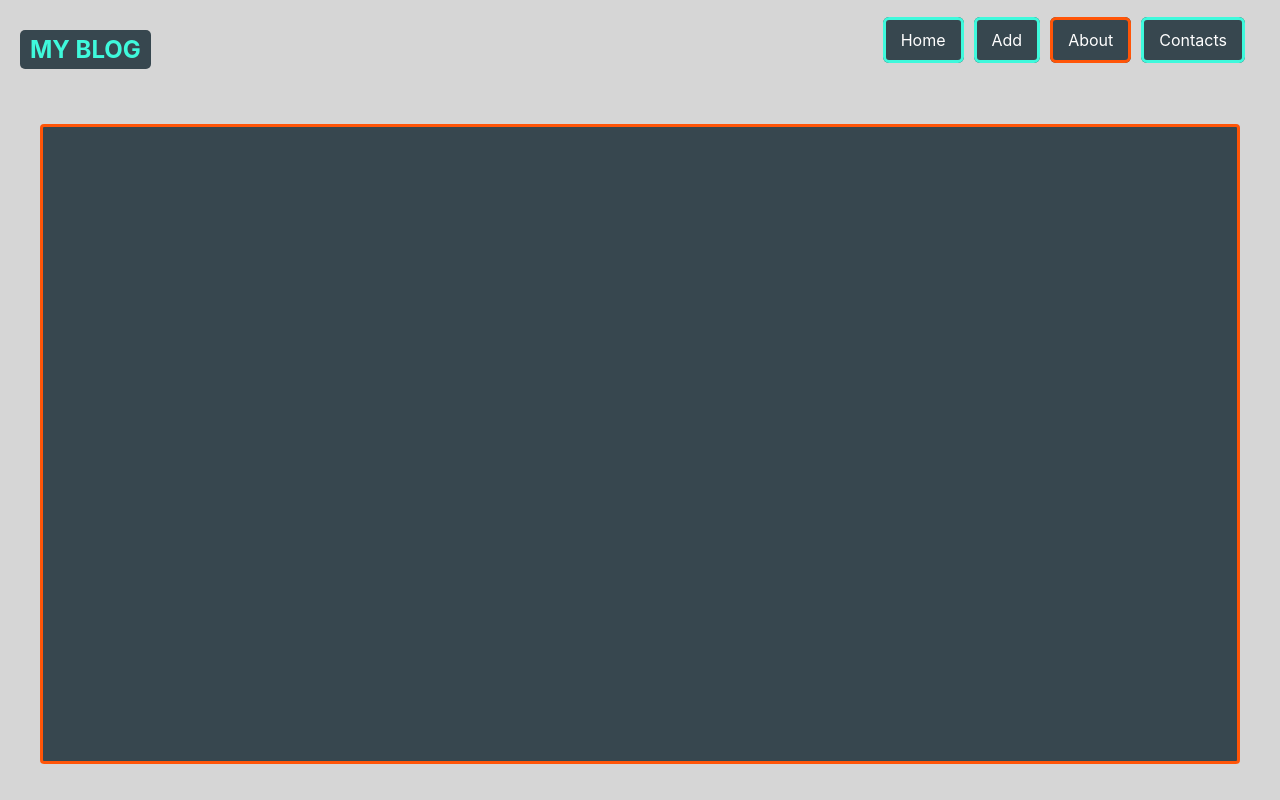
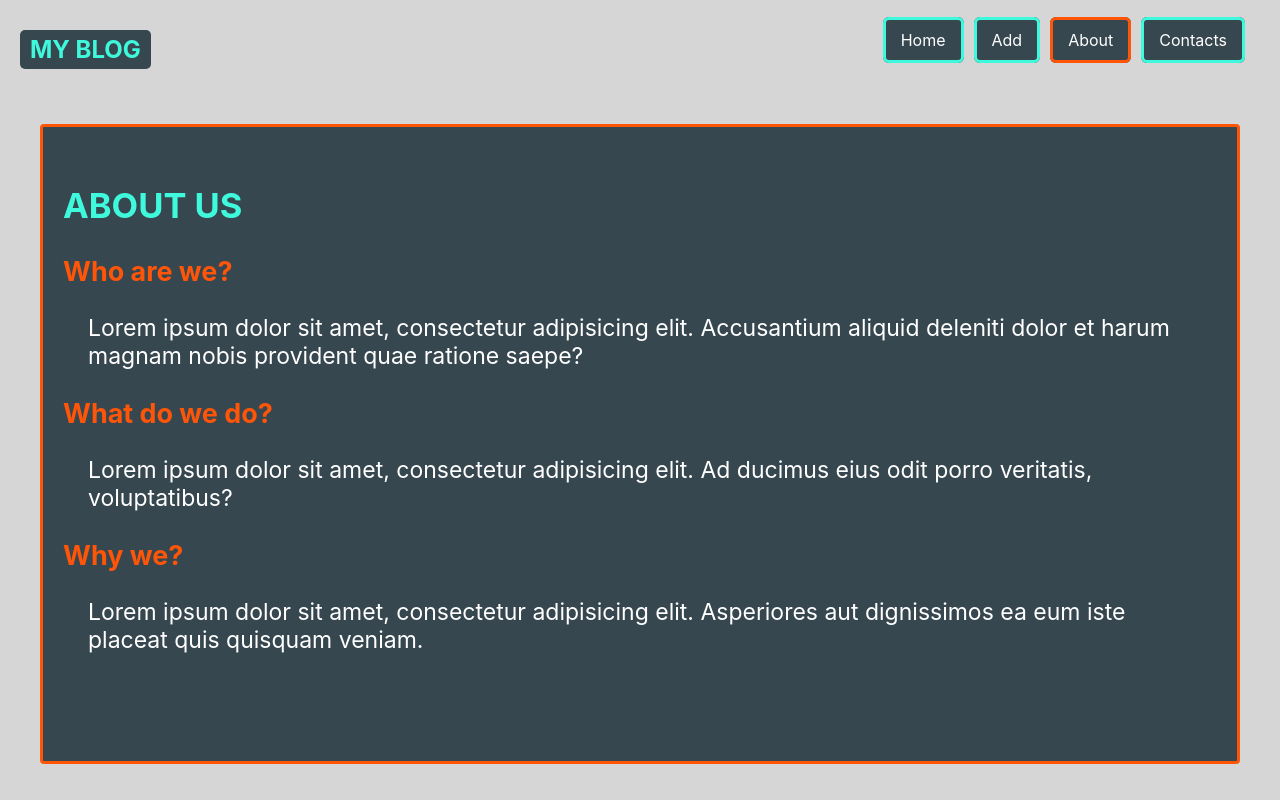
Before and after one commit to kbeksss/labwork-64-Beksultan_Kadyrbekov_Kutman_Sulaimanov_Amantur_Kadyrkulov, a React (Create React App) app: page /about in a window 1280 px wide. Built offline with nearby package versions, Linux system fonts and the light colour scheme.

Commit message:
Edited components About and Add

```diff
--- a/src/containers/About/About.css
+++ b/src/containers/About/About.css
@@ -8,3 +8,14 @@
     background: #37474f;
     font-size: 23px;
 }
+.About h2{
+    color: #3FF9DC;
+    text-transform: uppercase;
+}
+.About h3{
+    color: #ff5508;
+}
+.About p{
+    color: #fff;
+    padding: 0 25px;
+}
--- a/src/containers/About/About.js
+++ b/src/containers/About/About.js
@@ -4,7 +4,13 @@ import './About.css';
 const About = () => {
     return (
         <div className='About'>
-
+            <h2>About us</h2>
+            <h3>Who are we?</h3>
+            <p>Lorem ipsum dolor sit amet, consectetur adipisicing elit. Accusantium aliquid deleniti dolor et harum magnam nobis provident quae ratione saepe?</p>
+            <h3>What do we do?</h3>
+            <p>Lorem ipsum dolor sit amet, consectetur adipisicing elit. Ad ducimus eius odit porro veritatis, voluptatibus?</p>
+            <h3>Why we?</h3>
+            <p>Lorem ipsum dolor sit amet, consectetur adipisicing elit. Asperiores aut dignissimos ea eum iste placeat quis quisquam veniam.</p>
         </div>
     );
 };
--- a/src/containers/Contacts/Contacts.js
+++ b/src/containers/Contacts/Contacts.js
@@ -4,7 +4,15 @@ import './Contacts.css';
 const Contacts = () => {
     return (
         <div className='Contacts'>
-
+            <ul>
+                <li><h2>Amantur</h2></li>
+                <li><h2>Kutman</h2></li>
+                <li><h2>Nurbek</h2></li>
+                <li><h2>Aizada</h2></li>
+                <li><h2>kakoi nibud</h2></li>
+                <li><h2>kogo nibud</h2></li>
+                <li><h2></h2></li>
+            </ul>
         </div>
     );
 };
```
